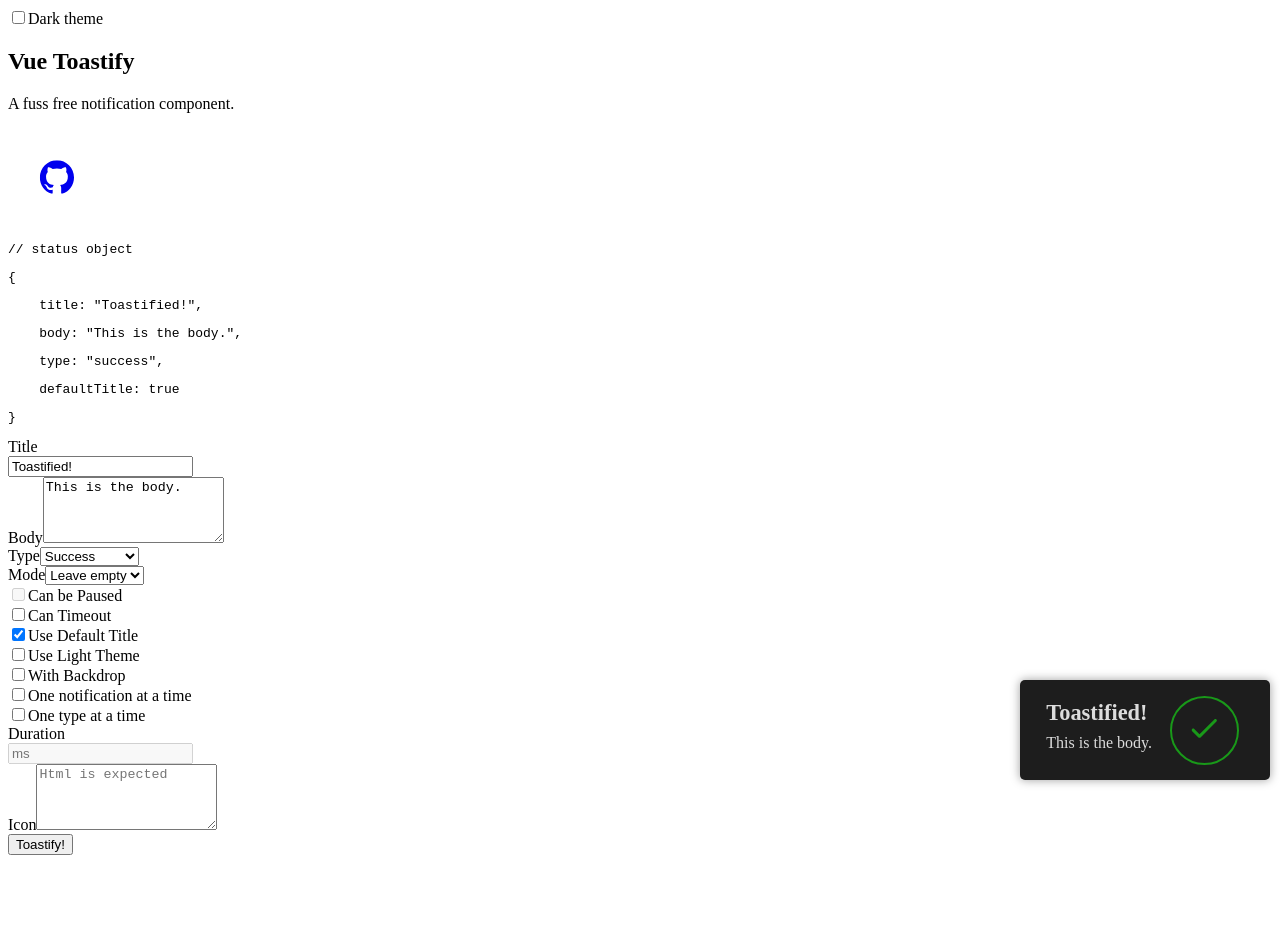
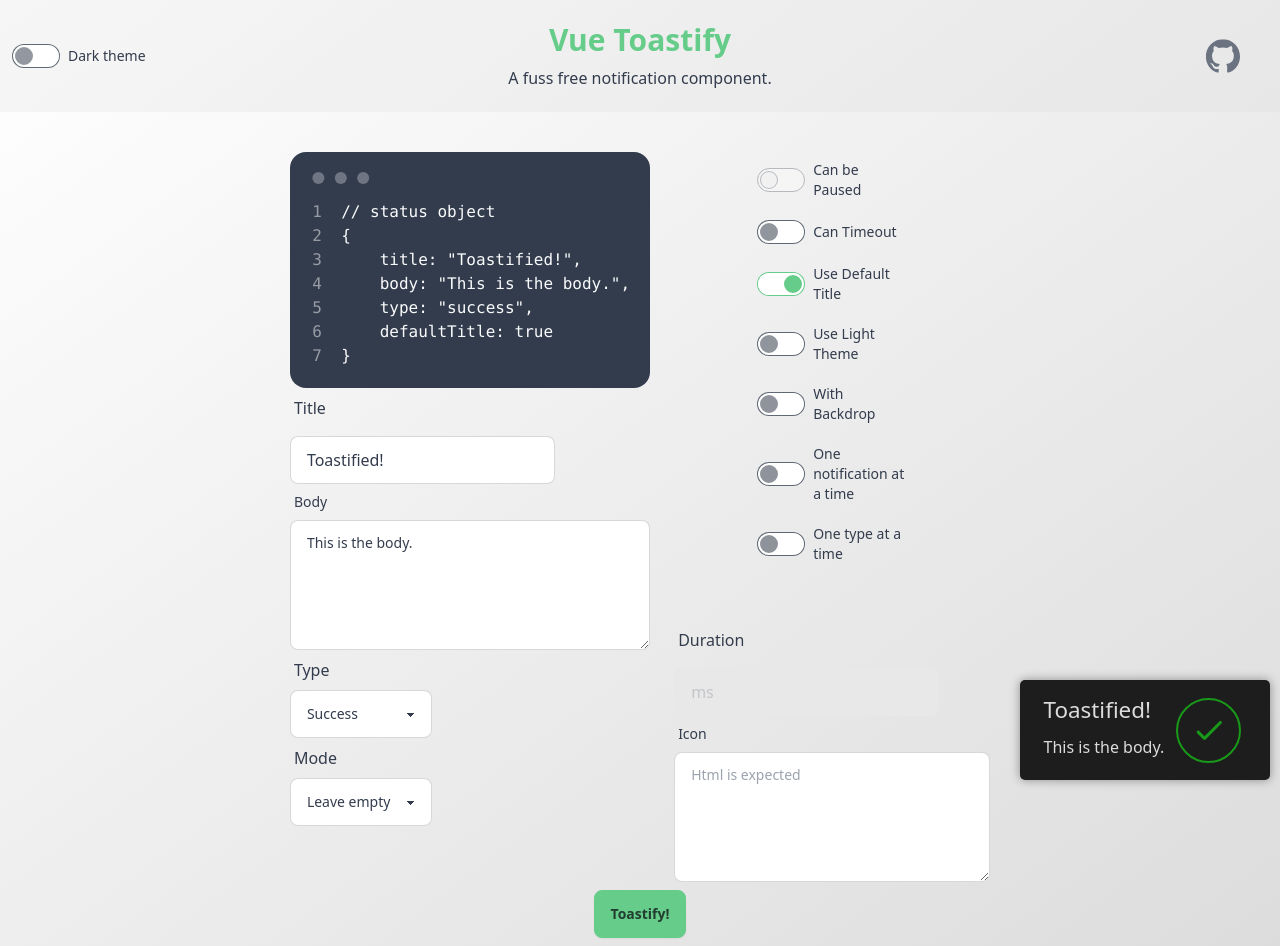
Before and after one commit to nandi95/vue-toastify, a Vue app: page / in a window 1280 px wide. Before the commit the page ends 863 px from the top, so only its background shows below. Built offline with nearby package versions, Linux system fonts and the light colour scheme.

Commit message:
adjust styling

```diff
--- a/src/App.vue
+++ b/src/App.vue
@@ -38,7 +38,7 @@
         </header>
         <main class="px-2">
             <div
-                class="flex xl:justify-center justify-around flex-wrap flex-row">
+                class="flex gap-2 xl:justify-center justify-around flex-wrap flex-row">
                 <div class="flex flex-col w-auto sm:max-w-50 sm:mr-2">
                     <AppStatusDisplay :status="status" />
                     <div class="w-full mx-auto">
@@ -313,6 +313,10 @@
 </script>
 
 <style lang="scss">
+@tailwind base;
+@tailwind components;
+@tailwind utilities;
+
 .warning {
   top: 50%;
   left: 50%;
```
